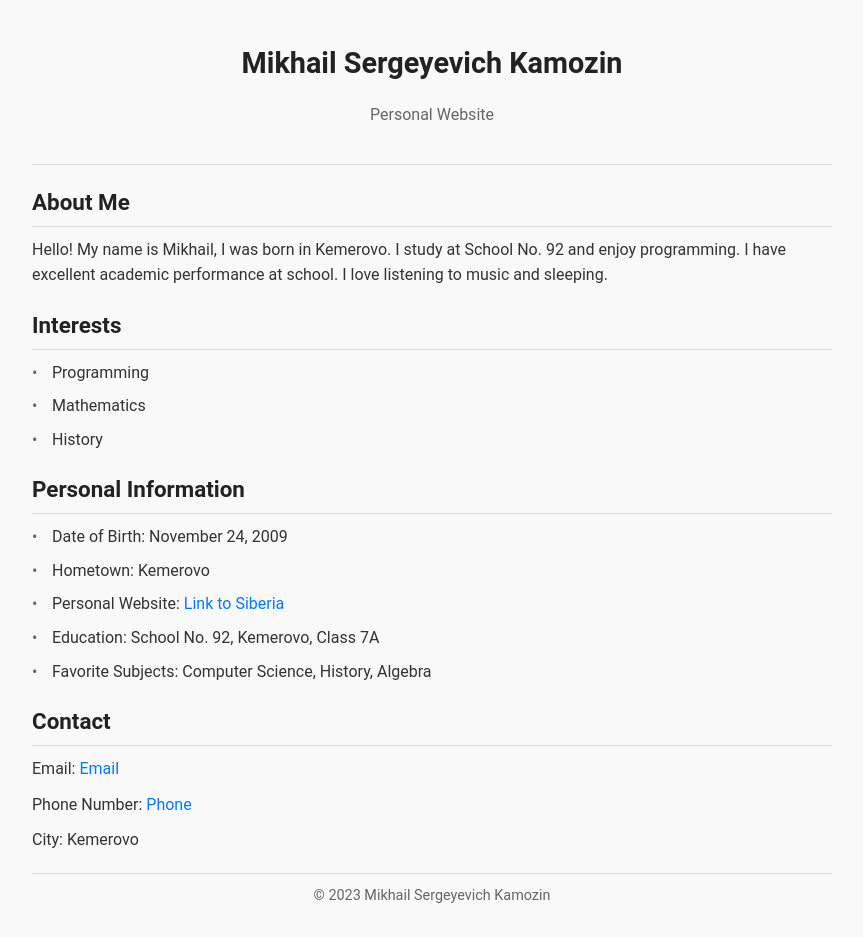
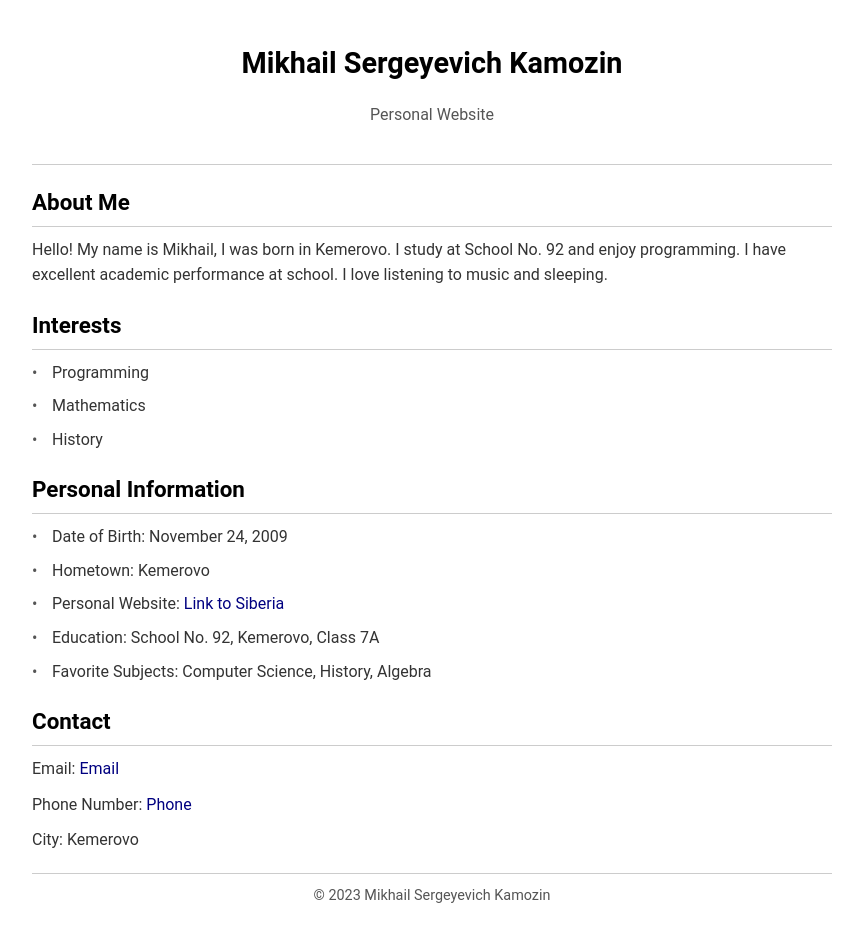
Before and after one commit to KMS1437/kms1437.github.io, a plain HTML site: page index.html in a window 1280 px wide. Shown: the whole page, without its empty margins (208-1071 px from the left). Drawn offline with Linux system fonts and the light colour scheme.

Commit message:
Update styles.css

```diff
--- a/styles.css
+++ b/styles.css
@@ -3,8 +3,8 @@ body {
     font-family: 'Roboto', sans-serif;
     margin: 0;
     padding: 0;
-    background-color: #f9f9f9;
-    color: #333;
+    background-color: #ffffff; /* Classic white background */
+    color: #333333; /* Neutral dark gray for text */
     line-height: 1.6;
     max-width: 800px;
     margin: 0 auto;
@@ -15,18 +15,18 @@ body {
 header {
     text-align: center;
     padding: 20px 0;
-    border-bottom: 1px solid #ddd;
+    border-bottom: 1px solid #cccccc; /* Light gray for subtle separation */
 }
 
 header h1 {
     font-size: 1.8em;
     margin: 0;
-    color: #222;
+    color: #000000; /* Black for strong emphasis */
 }
 
 header p {
     font-size: 1em;
-    color: #666;
+    color: #555555; /* Medium gray for secondary text */
 }
 
 /* Section */
@@ -38,8 +38,8 @@ section {
 section h2 {
     font-size: 1.4em;
     margin-bottom: 10px;
-    color: #222;
-    border-bottom: 1px solid #ddd;
+    color: #000000; /* Black for headings */
+    border-bottom: 1px solid #cccccc; /* Light gray for subtle separation */
     padding-bottom: 5px;
 }
 
@@ -61,7 +61,7 @@ li {
 
 li::before {
     content: "•";
-    color: #666;
+    color: #555555; /* Medium gray for bullet points */
     position: absolute;
     left: 0;
     top: 0;
@@ -69,7 +69,7 @@ li::before {
 
 /* Links */
 a {
-    color: #007BFF;
+    color: #000080; /* Navy blue for a classic link color */
     text-decoration: none;
 }
 
@@ -83,6 +83,6 @@ footer {
     margin-top: 20px;
     padding: 10px 0;
     font-size: 0.9em;
-    color: #666;
-    border-top: 1px solid #ddd;
+    color: #555555; /* Medium gray for footer text */
+    border-top: 1px solid #cccccc; /* Light gray for subtle separation */
 }
```
